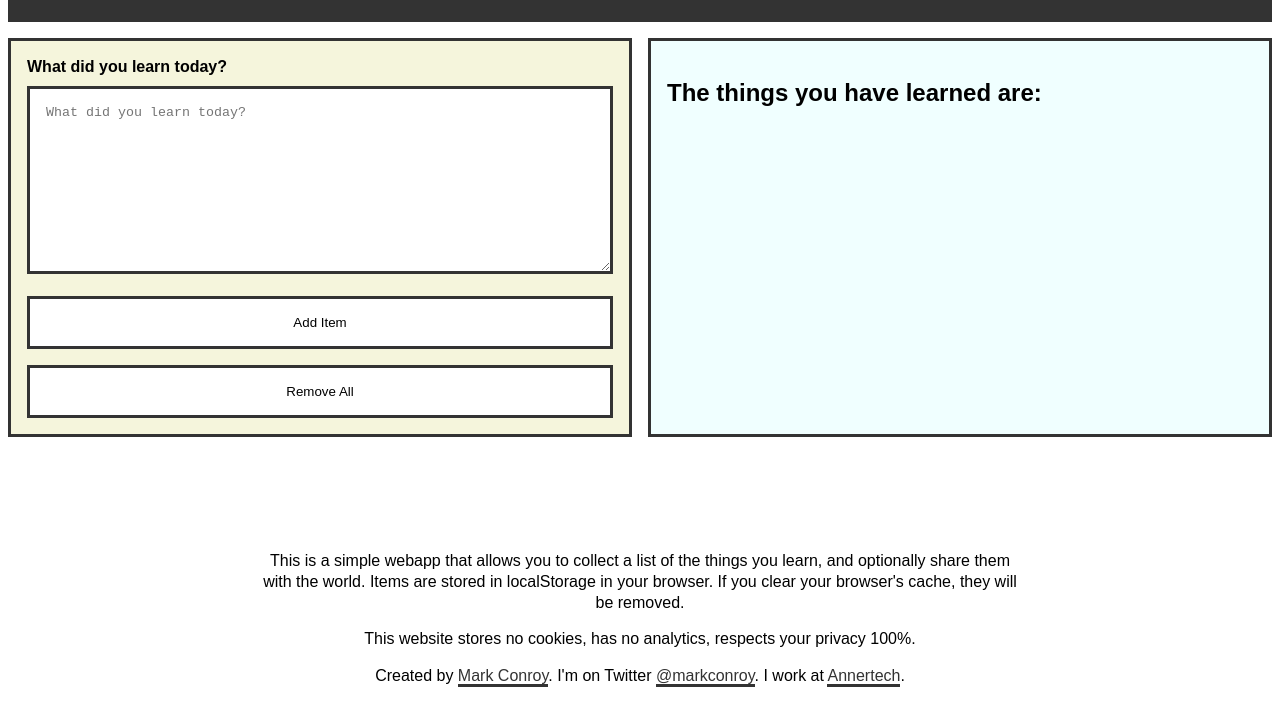
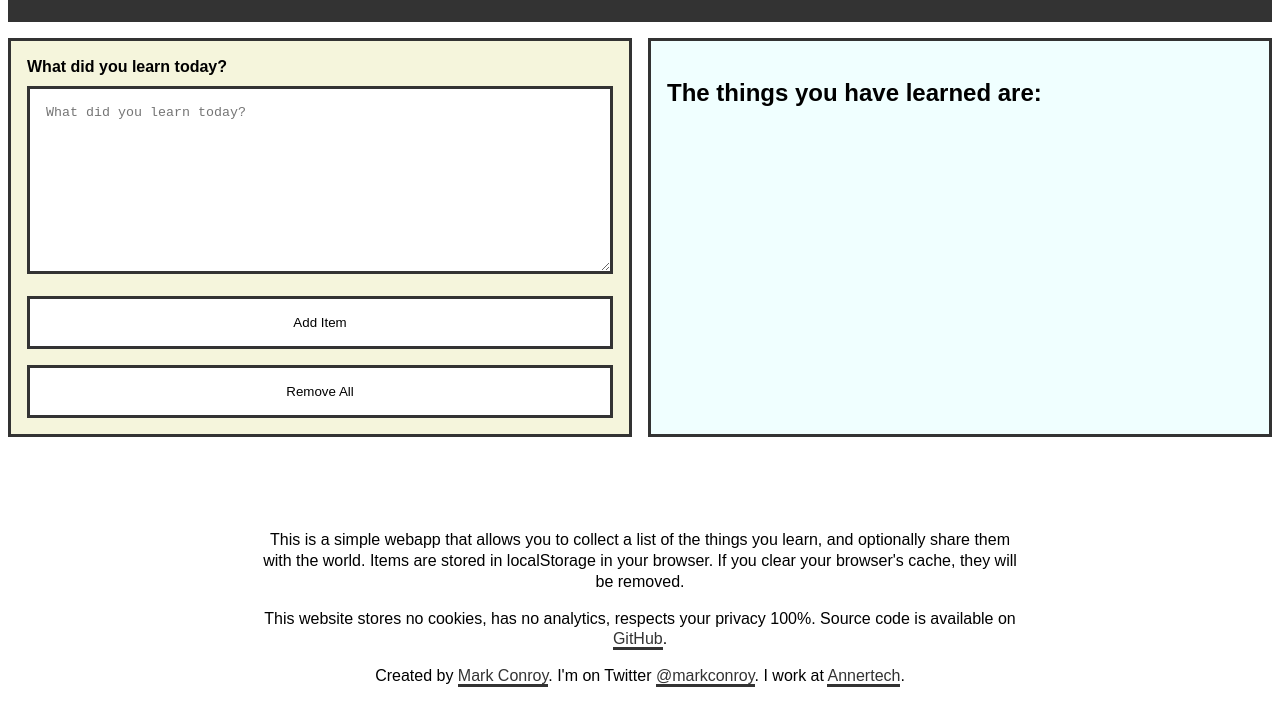
Before and after one commit to markconroy/til, a plain HTML site: page index.html in a window 1280 px wide. Shown: the part 105-816 px from the top of the page. Drawn offline with Linux system fonts and the light colour scheme.

Commit message:
link to github

```diff
--- a/index.html
+++ b/index.html
@@ -60,7 +60,7 @@
   </main>
   <footer class="footer">
     <p>This is a simple webapp that allows you to collect a list of the things you learn, and optionally share them with the world. Items are stored in localStorage in your browser. If you clear your browser's cache, they will be removed.</p>
-    <p>This website stores no cookies, has no analytics, respects your privacy 100%.</p>
+    <p>This website stores no cookies, has no analytics, respects your privacy 100%. Source code is available on <a href="https://github.com/markconroy/til/">GitHub</a>.</p>
     <p>Created by <a href="https://mark.ie">Mark Conroy</a>. I'm on Twitter <a href="https://twitter.com/markconroy">@markconroy</a>. I work at <a href="https://annertech.com">Annertech</a>.</p>
   </footer>
   <script src="script.js"></script>
```
